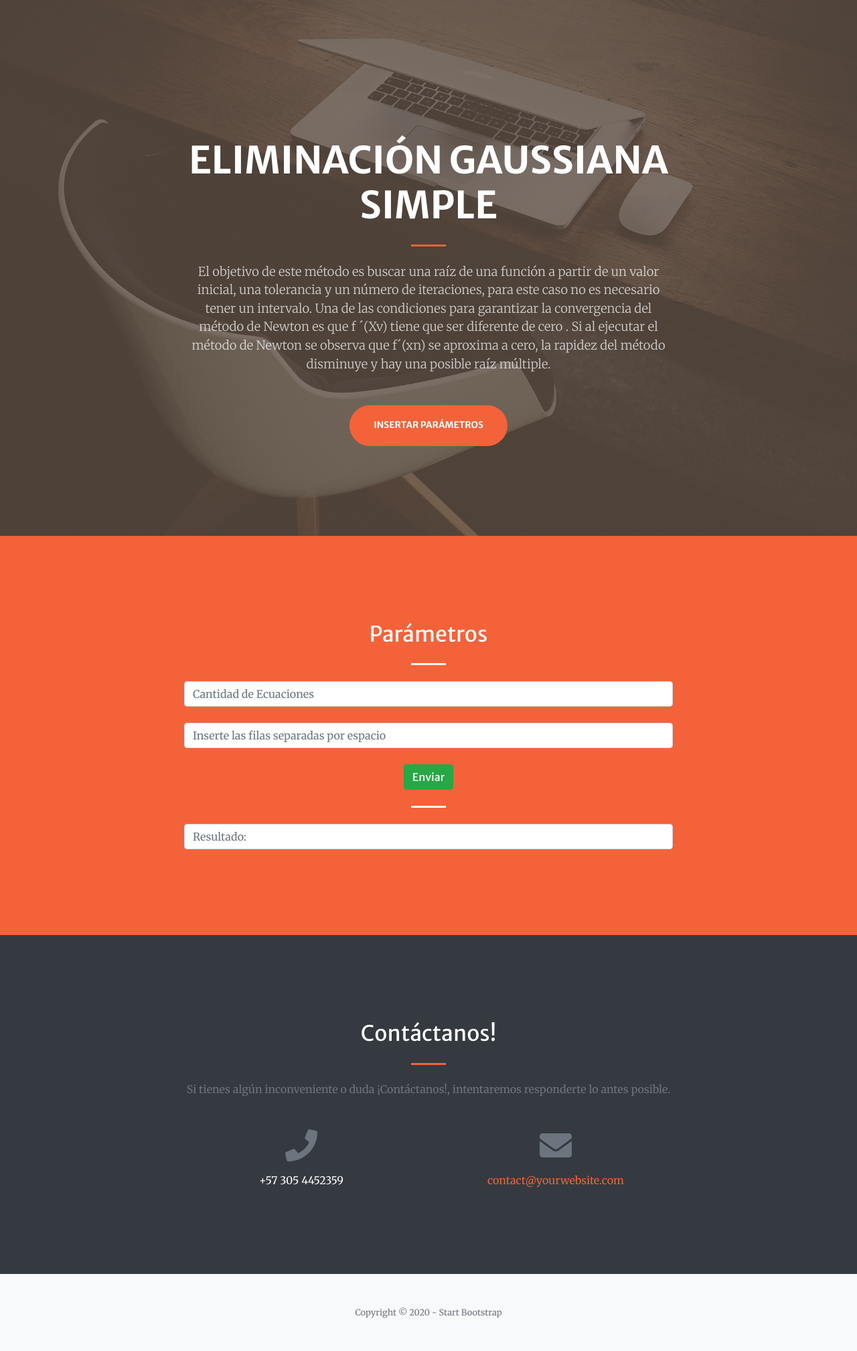
After one commit to jlondo97/Proyecto_numerico, a Flask app: page /eliminacion_gaussiana in a window 1280 px wide. The commit adds this page. Shown: the whole page at 67% size. Run offline with Flask 2, Linux system fonts and the light colour scheme; parts of the project's set-up code (start-up, migrations or seed data) failed here and were passed over; some libraries are stand-ins or nearby versions.

Commit message:
adding template

```diff
--- a/app/src/main.py
+++ b/app/src/main.py
@@ -127,4 +127,10 @@ def raicesMultiples_rout():
 
 # metodo Newton
 
+
+@app.route('/eliminacion_gaussiana', methods=['GET', 'POST'])
+def eliminacion_gaussiana_rout():
+    return render_template('eliminacionGaussiana.html')
+
+
 app.run(debug=True)
--- /dev/null
+++ b/app/src/templates/eliminacionGaussiana.html
@@ -0,0 +1,94 @@
+<!DOCTYPE html>
+<html lang="en">
+    <head>
+        <meta charset="utf-8" />
+        <meta name="viewport" content="width=device-width, initial-scale=1, shrink-to-fit=no" />
+        <meta name="description" content="" />
+        <meta name="author" content="" />
+        <title>Análisis Numérico en la Web</title>
+        <!-- Favicon-->
+        <link rel="icon" type="image/x-icon" href="{{url_for('static', filename='styles.css')}}" />
+        <!-- Font Awesome icons (free version)-->
+        <script src="https://use.fontawesome.com/releases/v5.13.0/js/all.js" crossorigin="anonymous"></script>
+        <!-- Google fonts-->
+        <link href="https://fonts.googleapis.com/css?family=Merriweather+Sans:400,700" rel="stylesheet" />
+        <link href="https://fonts.googleapis.com/css?family=Merriweather:400,300,300italic,400italic,700,700italic" rel="stylesheet" type="text/css" />
+        <!-- Third party plugin CSS-->
+        <link href="https://cdnjs.cloudflare.com/ajax/libs/magnific-popup.js/1.1.0/magnific-popup.min.css" rel="stylesheet" />
+        <!-- Core theme CSS (includes Bootstrap)-->
+        <link href="{{url_for('static', filename='styles.css')}}" rel="stylesheet" />
+    </head>
+    <body id="page-top">
+        <!-- Navigation-->
+        <!-- Masthead-->
+        <header class="masthead">
+            <div class="container h-100">
+                <div class="row h-100 align-items-center justify-content-center text-center">
+                    <div class="col-lg-10 align-self-end">
+                        <h1 class="text-uppercase text-white font-weight-bold">Eliminación Gaussiana Simple</h1>
+                        <hr class="divider my-4" />
+                    </div>
+                    <div class="col-lg-8 align-self-baseline">
+                        <p class="text-white-75 font-weight-light mb-5">El objetivo de este método es buscar una raíz de una función a partir de un valor inicial, una tolerancia y un número de iteraciones, para este caso no es necesario tener un intervalo. Una de las condiciones para garantizar la convergencia del método de Newton es que f ´(Xv) tiene que ser diferente de cero . Si al ejecutar el método de Newton se observa que f´(xn)  se aproxima a cero, la rapidez del método disminuye y hay una posible raíz múltiple.</p>
+                        <a class="btn btn-primary btn-xl js-scroll-trigger" href="#sistemas de ecuaciones">Insertar parámetros</a>
+                    </div>
+                </div>
+            </div>
+        </header>
+        <!-- About-->
+        <section class="page-section bg-primary" id="sistemas de ecuaciones">
+            <div class="container">
+            <form method="POST">
+                <div class="row justify-content-center">
+                    <div class="col-lg-8 text-center">
+                        <h2 class="text-white mt-0">Parámetros</h2>
+                        <hr class="divider light my-4" />
+                        <input type="text" class="form-control" name="cantidad_ecuaciones" placeholder="Cantidad de Ecuaciones" required>
+                        <br>
+                        <input type="text" class="form-control" placeholder="Inserte las filas separadas por espacio" required>
+                        <br>
+                        <button type="submit" class="btn btn-success">Enviar</button>
+                        <hr class="divider light my-4" />
+                        <input type="text" class="form-control" placeholder="Resultado: ">
+                    </div>
+                </div>
+            </form>
+        </div>
+        </section>
+
+        <!-- Contact-->
+        <section class="page-section bg-dark text-white" id="contact">
+            <div class="container">
+                <div class="row justify-content-center">
+                    <div class="col-lg-8 text-center">
+                        <h2 class="mt-0">Contáctanos!</h2>
+                        <hr class="divider my-4" />
+                        <p class="text-muted mb-5">Si tienes algún inconveniente o duda ¡Contáctanos!, intentaremos responderte lo antes posible.</p>
+                    </div>
+                </div>
+                <div class="row">
+                    <div class="col-lg-4 ml-auto text-center mb-5 mb-lg-0">
+                        <i class="fas fa-phone fa-3x mb-3 text-muted"></i>
+                        <div>+57 305 4452359</div>
+                    </div>
+                    <div class="col-lg-4 mr-auto text-center">
+                        <i class="fas fa-envelope fa-3x mb-3 text-muted"></i
+                        ><!-- Make sure to change the email address in BOTH the anchor text and the link target below!--><a class="d-block" href="mailto:contact@yourwebsite.com">contact@yourwebsite.com</a>
+                    </div>
+                </div>
+            </div>
+        </section>
+        <!-- Footer-->
+        <footer class="bg-light py-5">
+            <div class="container"><div class="small text-center text-muted">Copyright © 2020 - Start Bootstrap</div></div>
+        </footer>
+        <!-- Bootstrap core JS-->
+        <script src="https://cdnjs.cloudflare.com/ajax/libs/jquery/3.5.1/jquery.min.js"></script>
+        <script src="https://stackpath.bootstrapcdn.com/bootstrap/4.5.0/js/bootstrap.bundle.min.js"></script>
+        <!-- Third party plugin JS-->
+        <script src="https://cdnjs.cloudflare.com/ajax/libs/jquery-easing/1.4.1/jquery.easing.min.js"></script>
+        <script src="https://cdnjs.cloudflare.com/ajax/libs/magnific-popup.js/1.1.0/jquery.magnific-popup.min.js"></script>
+        <!-- Core theme JS-->
+        <script src="js/scripts.js"></script>
+    </body>
+</html>
--- a/app/src/templates/index.html
+++ b/app/src/templates/index.html
@@ -93,7 +93,7 @@
                         <h3 class="h4 mb-2">Eliminación Gaussiana Simple</h3>
                         <p class="text-muted mb-0"></p>
                         <br>
-                        <a class="btn btn-success" href="#" role="button">Aplicar</a>
+                        <a class="btn btn-success" href="/eliminacion_gaussiana" role="button">Aplicar</a>
                     </div>
                 </div>
                 <div class="col-lg-3 col-md-6 text-center">
```
